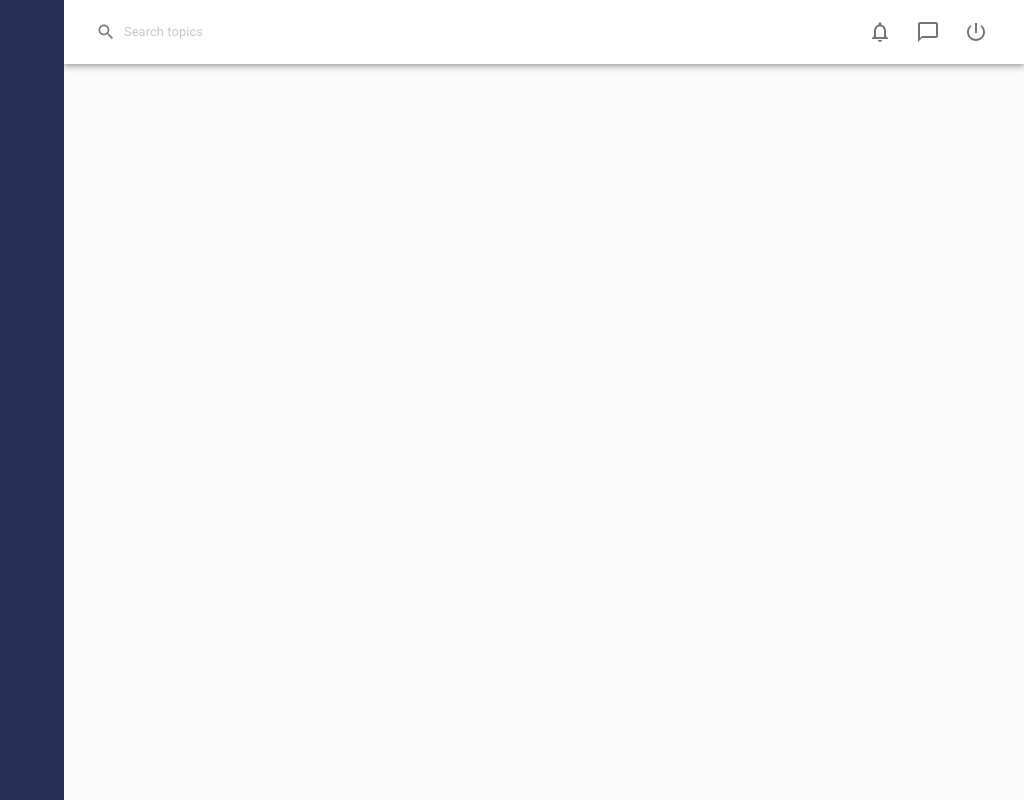
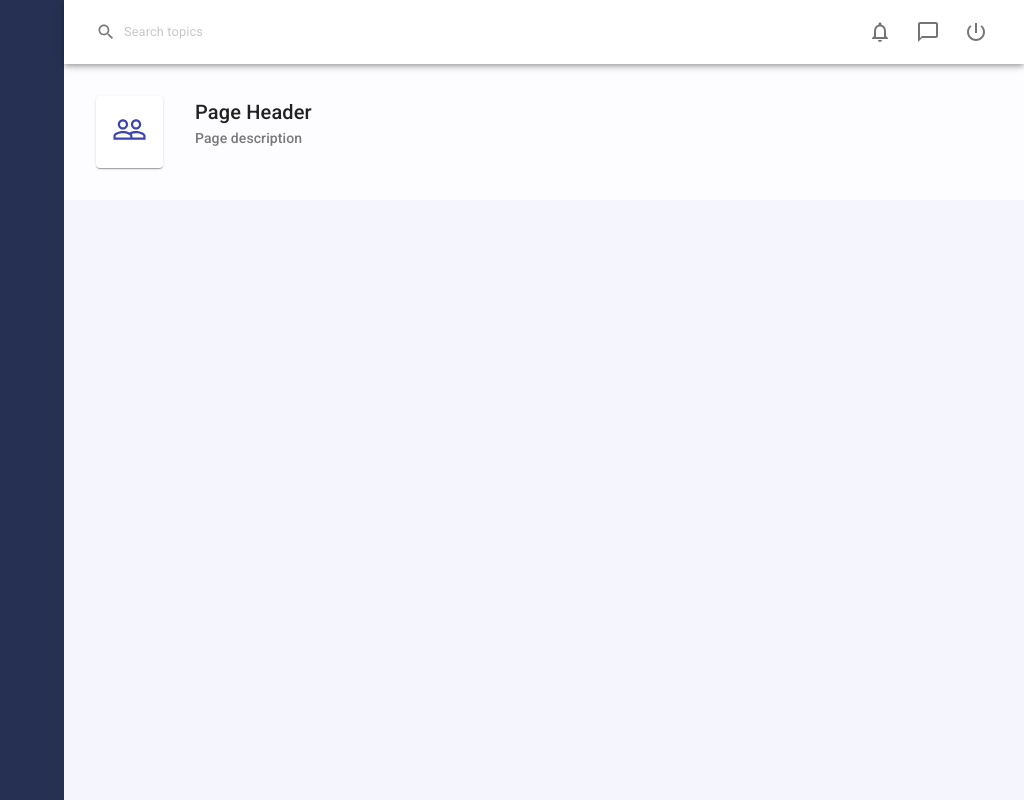
Before and after one commit to Issa-web/Complete-materiul-ui, a React (Create React App) app: page / in a window 1280 px wide. Shown: the whole page, without its empty margins (256-1280 px from the left). Built offline with nearby package versions, Linux system fonts and the light colour scheme.

Commit message:
almost done with PageHeader component styling

```diff
--- a/src/App/App.js
+++ b/src/App/App.js
@@ -3,6 +3,8 @@
 import SideMenu from "../components/SideMenu"
 import { CssBaseline, makeStyles, createMuiTheme, ThemeProvider } from "@material-ui/core";
 import Header from "../components/Header"
+import PageHeader from "../components/PageHeader";
+import PeopleOutlineIcon from '@material-ui/icons/PeopleOutline';
 
 const theme = createMuiTheme({
   palette: {
@@ -14,6 +16,21 @@
       main: "#f83245",
       light: '#f8324526'
     },
+    background: {
+      default: "#f4f5fd"
+    },
+  },
+  overrides:{
+    MuiAppBar:{
+      root:{
+        transform:'translateZ(0)'
+      }
+    }
+  },
+  props:{
+    MuiIconButton:{
+      disableRipple:true
+    }
   }
 })
 
@@ -31,6 +48,11 @@
       <SideMenu />
       <div className={classes.appMain}>
         <Header />
+        <PageHeader
+        title="Page Header"
+        subTitle="Page description"
+        icon ={<PeopleOutlineIcon  fontSize="large"/> }
+        />
       </div>
       <CssBaseline />
     </ThemeProvider  >
--- a/src/components/Header.js
+++ b/src/components/Header.js
@@ -9,6 +9,7 @@
 const useStyles = makeStyles(theme => ({
     root: {
         backgroundColor: '#fff',
+        transform: 'translateZ(0)'
 
     },
     searchInput: {
--- /dev/null
+++ b/src/components/PageHeader.js
@@ -0,0 +1,51 @@
+import React from 'react';
+
+import { Card, Paper, Typography, makeStyles, Button } from '@material-ui/core';
+
+const useStyles = makeStyles(theme => ({
+    root: {
+        backgroundColor: '#fdfdff'
+    },
+    pageHeader:{
+        padding:theme.spacing(4),
+        display:'flex',
+        marginBottom:theme.spacing(2)
+    },
+    pageIcon:{
+        display:'inline-block',
+        padding:theme.spacing(2),
+        color:'#3c44b1'
+    },
+    pageTitle:{
+        paddingLeft:theme.spacing(4),
+        '& .MuiTypography-subtitle2':{
+            opacity:'0.6'
+        }
+    }
+}))
+
+function PageHeader(props) {
+    const classes = useStyles();
+    const {title, subTitle, icon} = props
+  return (
+     <Paper elevation={0} square className={classes.root} >
+         <div className={classes.pageHeader}>
+             <Card className={classes.pageIcon}>
+                {icon}
+             </Card>
+           <div className={classes.pageTitle}>
+             <Typography
+                variant="h6"
+                component="div"
+             >{title}</Typography>
+             <Typography
+                variant="subtitle2"
+                component="div"
+             >{subTitle}</Typography>
+           </div>
+         </div>
+     </Paper>
+  );
+}
+
+export default PageHeader;
```
Also changed, not shown: 1 other file (tests, documents, lock files or other folders).
